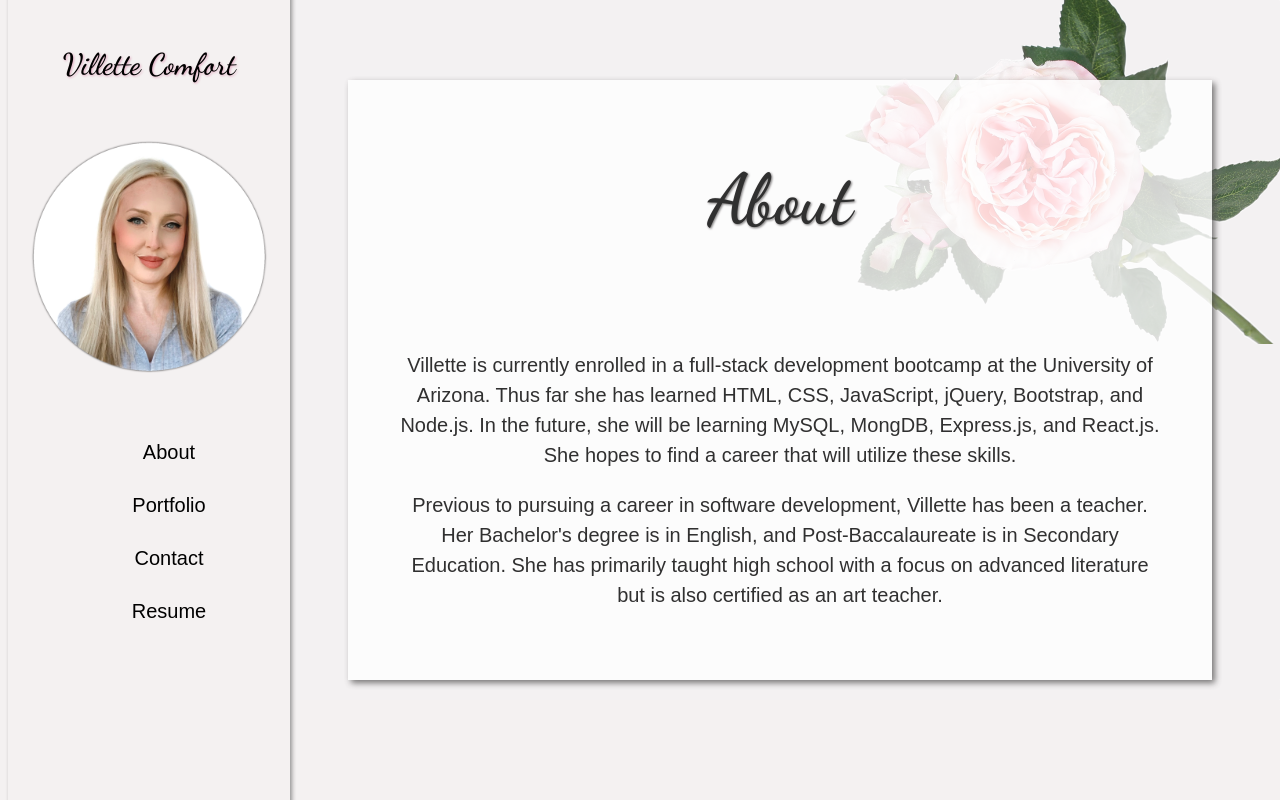
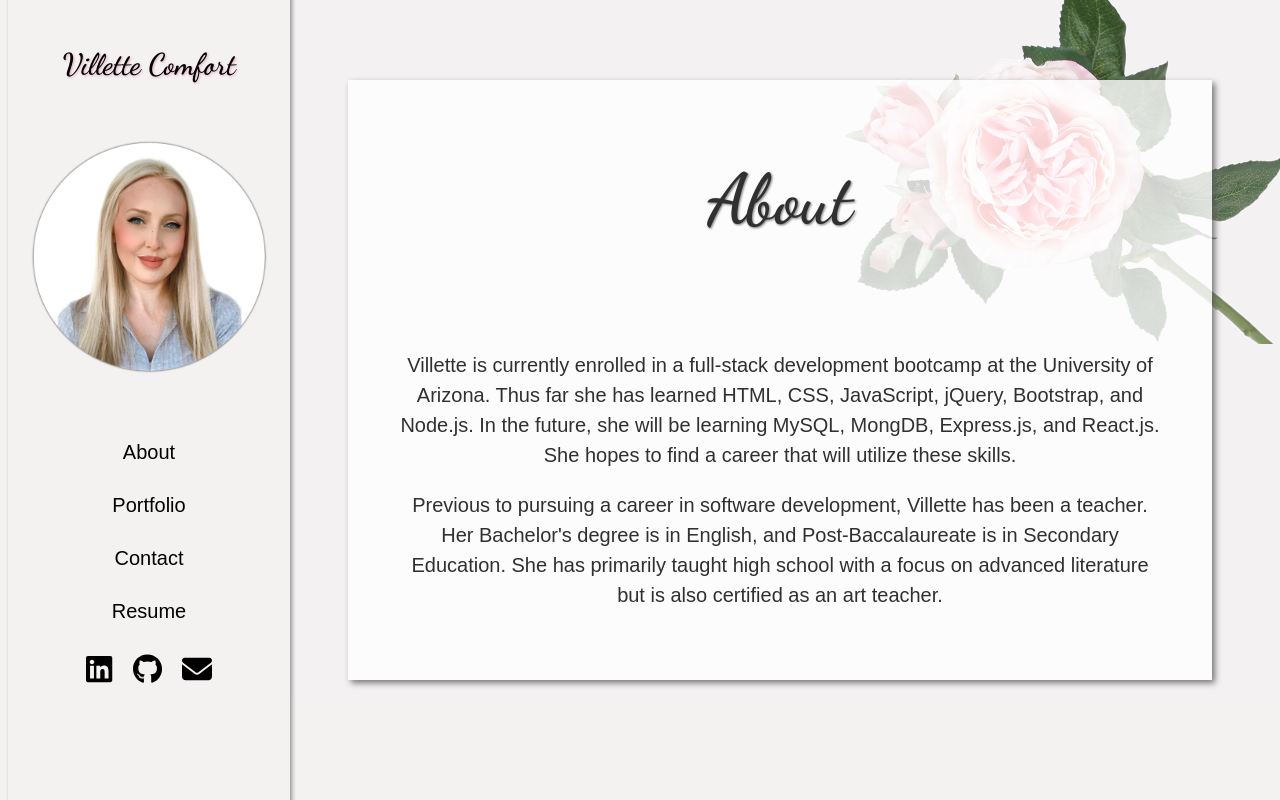
Before and after one commit to villettec/M20C-React_Portfolio, a React (Create React App) app: page / in a window 1280 px wide. Built offline with nearby package versions, Linux system fonts and the light colour scheme.

Commit message:
Added icons

```diff
--- a/package.json
+++ b/package.json
@@ -4,6 +4,7 @@
   "private": true,
   "dependencies": {
     "@fortawesome/fontawesome-svg-core": "^6.2.0",
+    "@fortawesome/free-brands-svg-icons": "^6.2.0",
     "@fortawesome/free-solid-svg-icons": "^6.2.0",
     "@fortawesome/react-fontawesome": "^0.2.0",
     "@testing-library/jest-dom": "^5.16.5",
--- a/src/components/Navigation.jsx
+++ b/src/components/Navigation.jsx
@@ -1,5 +1,14 @@
 import React from 'react'
-import { FontAwesomeIcon } from '@fortawesome/react-fontawesome'
+
+// npm i --save @fortawesome/fontawesome-svg-core
+// npm install --save @fortawesome/free-solid-svg-icons
+// npm install --save @fortawesome/react-fontawesome
+// npm i @fortawesome/free-brands-svg-icons
+
+import {FontAwesomeIcon} from '@fortawesome/react-fontawesome'
+import {faEnvelope} from '@fortawesome/free-solid-svg-icons'
+import {faGithub} from '@fortawesome/free-brands-svg-icons'
+import {faLinkedin} from '@fortawesome/free-brands-svg-icons'
 
 const Navigation = (props) => {
   return (
@@ -25,9 +34,9 @@ const Navigation = (props) => {
     </ul>
   </nav>
   <div className="icon-links">
-    <a href="https://www.linkedin.com/in/villette-comfort-80ab86234/"><i className="fa-brands fa-linkedin" /></a>
-    <a href="https://github.com/villettec"><i className="fa-brands fa-github" /></a>
-    <a href="mailto: villette@live.com"><i className="fa-solid fa-envelope" /><FontAwesomeIcon icon="coffee" /></a>
+    <a href="https://www.linkedin.com/in/villette-comfort-80ab86234/"><FontAwesomeIcon icon={faLinkedin}></FontAwesomeIcon></a>
+    <a href="https://github.com/villettec"><FontAwesomeIcon icon={faGithub}></FontAwesomeIcon></a>
+    <a href="mailto: villette@live.com"><FontAwesomeIcon icon={faEnvelope}></FontAwesomeIcon></a>
   </div>
 </section>
     </>
--- a/src/index.jsx
+++ b/src/index.jsx
@@ -2,5 +2,7 @@ import React from 'react';
 import ReactDOM from 'react-dom';
 import App from './App';
 // import 'bootstrap/dist/css/bootstrap.min.css';
+import {FontAwesomeIcon} from '@fortawesome/react-fontawesome'
+import {faCoffee} from '@fortawesome/free-solid-svg-icons'
 
 ReactDOM.render(<App />, document.getElementById('root'));
--- a/src/style.css
+++ b/src/style.css
@@ -50,12 +50,29 @@ nav {
 
 ul {
     list-style-type: none;
+    text-align: center;
 }
 
 li {
     color: black;
     margin-top: 10px;
-    padding: 10px;
+    padding: 10px 0px 10px 0px;
+    margin-left: -40px;
+}
+
+.sidebar a:link {
+    text-decoration: none;
+    color: black;
+}
+
+.sidebar a:visited {
+    text-decoration: none;
+    color: black;
+}
+
+.sidebar a:hover {
+    text-decoration: none;
+    color: rgb(183, 128, 151);
 }
 
 .icon-links {
@@ -113,22 +130,18 @@ li {
 
 a:link {
     text-decoration: none;
-    color: black;
 }
 
 a:visited {
     text-decoration: none;
-    color: black;
 }
 
 a:hover {
     text-decoration: none;
-    color: black;
 }
 
 a:active {
     text-decoration: none;
-    color: black;
 }
 
 
```
Also changed, not shown: 1 other file (tests, documents, lock files or other folders).
